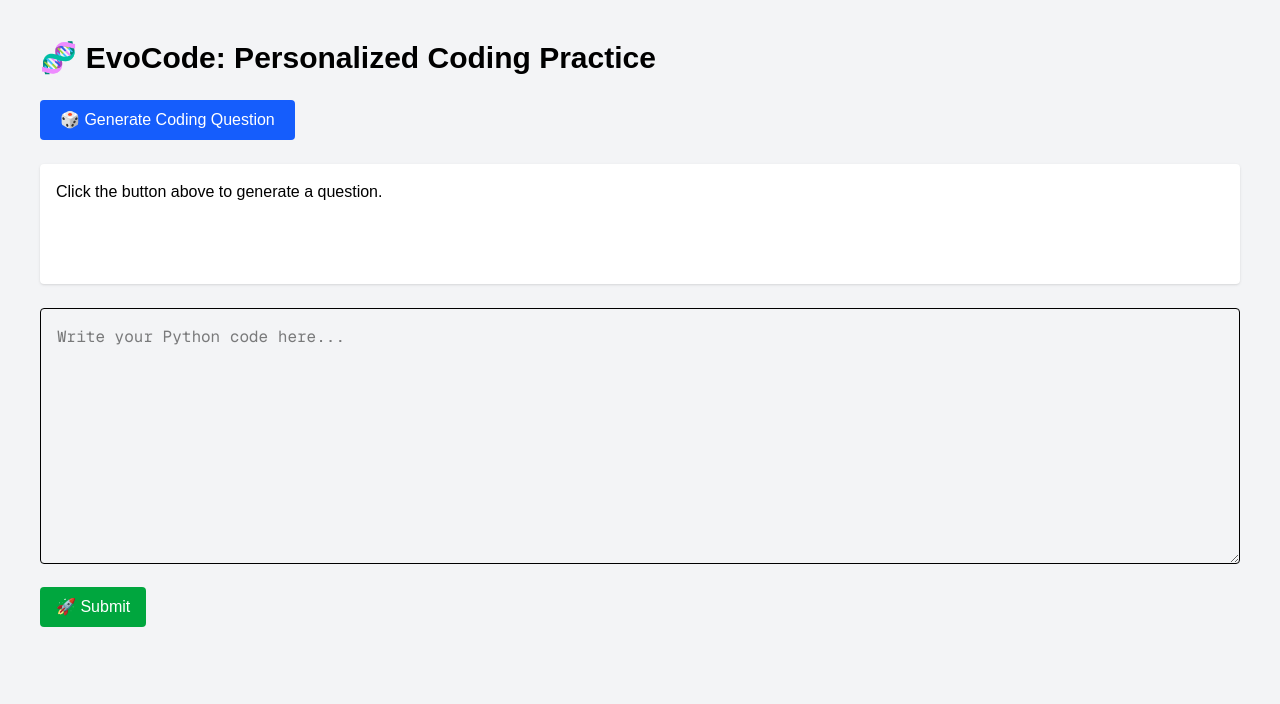
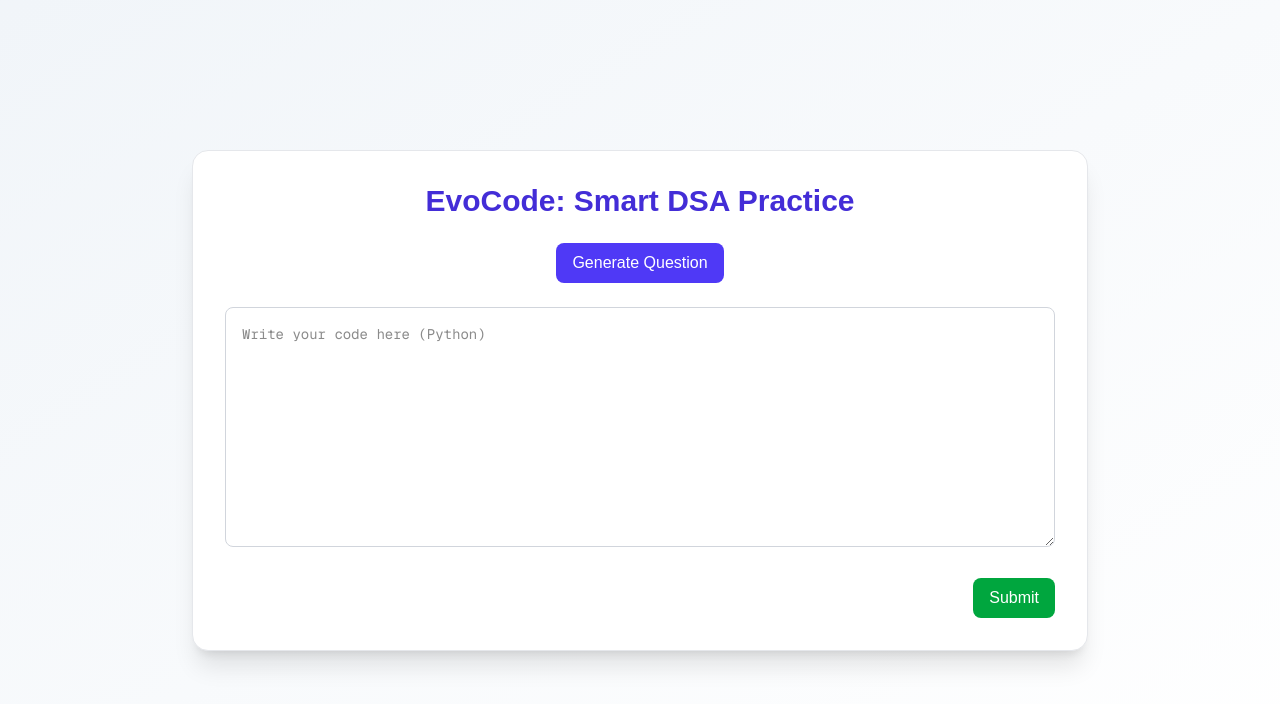
Before and after one commit to Ramya12805/EvoCode, a Next.js app: page / in a window 1280 px wide. Shown: the top 704 px of the page. Built offline with nearby package versions, Linux system fonts and the light colour scheme.

Commit message:
improved css

```diff
--- a/app/page.tsx
+++ b/app/page.tsx
@@ -8,12 +8,15 @@ export default function Home() {
   const [result, setResult] = useState('');
   const [loading, setLoading] = useState(false);
 
-  const fetchQuestion = async () => {
+  const handleGenerate = async () => {
     setLoading(true);
     setResult('');
     const res = await fetch('/api/gemini', {
       method: 'POST',
-      body: JSON.stringify({ prompt: 'Give me a random easy-level coding question in Python with examples.' }),
+      body: JSON.stringify({
+        prompt: 'Give a random coding question on DSA topic',
+        task: 'question',
+      }),
       headers: {
         'Content-Type': 'application/json',
       },
@@ -27,7 +30,6 @@ export default function Home() {
   const handleSubmit = async () => {
     setLoading(true);
     setResult('');
-
     const res = await fetch('/api/gemini', {
       method: 'POST',
       body: JSON.stringify({
@@ -45,43 +47,50 @@ export default function Home() {
     setLoading(false);
   };
 
+  return (
+    <main className="min-h-screen bg-gradient-to-br from-slate-100 to-white flex items-center justify-center px-4 py-12">
+      <div className="w-full max-w-4xl bg-white shadow-xl rounded-2xl p-8 space-y-6 border border-gray-200">
+        <h1 className="text-3xl font-bold text-center text-indigo-700">EvoCode: Smart DSA Practice</h1>
 
-  return (
-    <main className="min-h-screen p-10 bg-gray-100 text-black">
-      <h1 className="text-3xl font-bold mb-6">🧬 EvoCode: Personalized Coding Practice</h1>
-
+        <div className="flex justify-center">
           <button
-        onClick={fetchQuestion}
-        className="bg-blue-600 text-white px-5 py-2 rounded hover:bg-blue-700"
+            onClick={handleGenerate}
+            className="bg-indigo-600 text-white px-4 py-2 rounded-lg hover:bg-indigo-700 transition"
           >
-        {loading ? 'Generating Question...' : '🎲 Generate Coding Question'}
+            Generate Question
           </button>
-
-      <div className="my-6 p-4 bg-white rounded shadow whitespace-pre-wrap min-h-[120px]">
-        {question || 'Click the button above to generate a question.'}
         </div>
 
+        {question && (
+          <div className="bg-indigo-50 p-4 rounded-md border border-indigo-300 text-indigo-900 font-medium whitespace-pre-wrap">
+            {question}
+          </div>
+        )}
+
         <textarea
-        className="w-full h-64 p-4 border rounded mb-4 font-mono"
-        placeholder="Write your Python code here..."
+          placeholder="Write your code here (Python)"
           value={code}
           onChange={(e) => setCode(e.target.value)}
+          className="w-full h-60 p-4 border border-gray-300 rounded-lg focus:outline-none focus:ring-2 focus:ring-indigo-400 font-mono text-sm"
         />
 
-      <div className="space-x-4">
+        <div className="flex justify-end gap-4">
           <button
             onClick={handleSubmit}
-          className="bg-green-600 text-white px-4 py-2 rounded hover:bg-green-700"
+            disabled={loading}
+            className={`px-4 py-2 rounded-lg text-white ${loading ? 'bg-gray-400' : 'bg-green-600 hover:bg-green-700'} transition`}
           >
-          🚀 Submit
+            {loading ? 'Checking...' : 'Submit'}
           </button>
         </div>
 
         {result && (
-        <div className="mt-6 p-4 bg-yellow-100 border border-yellow-500 rounded text-lg whitespace-pre-wrap">
+          <div className="mt-4 p-4 bg-yellow-50 border-l-4 border-yellow-500 rounded-md text-gray-800 whitespace-pre-wrap text-sm leading-relaxed">
+            <h2 className="font-semibold text-yellow-700 mb-2">Assessment Report:</h2>
             {result}
           </div>
         )}
+      </div>
     </main>
   );
 }
```
Lines whose indentation alone changed are shown as unchanged.
